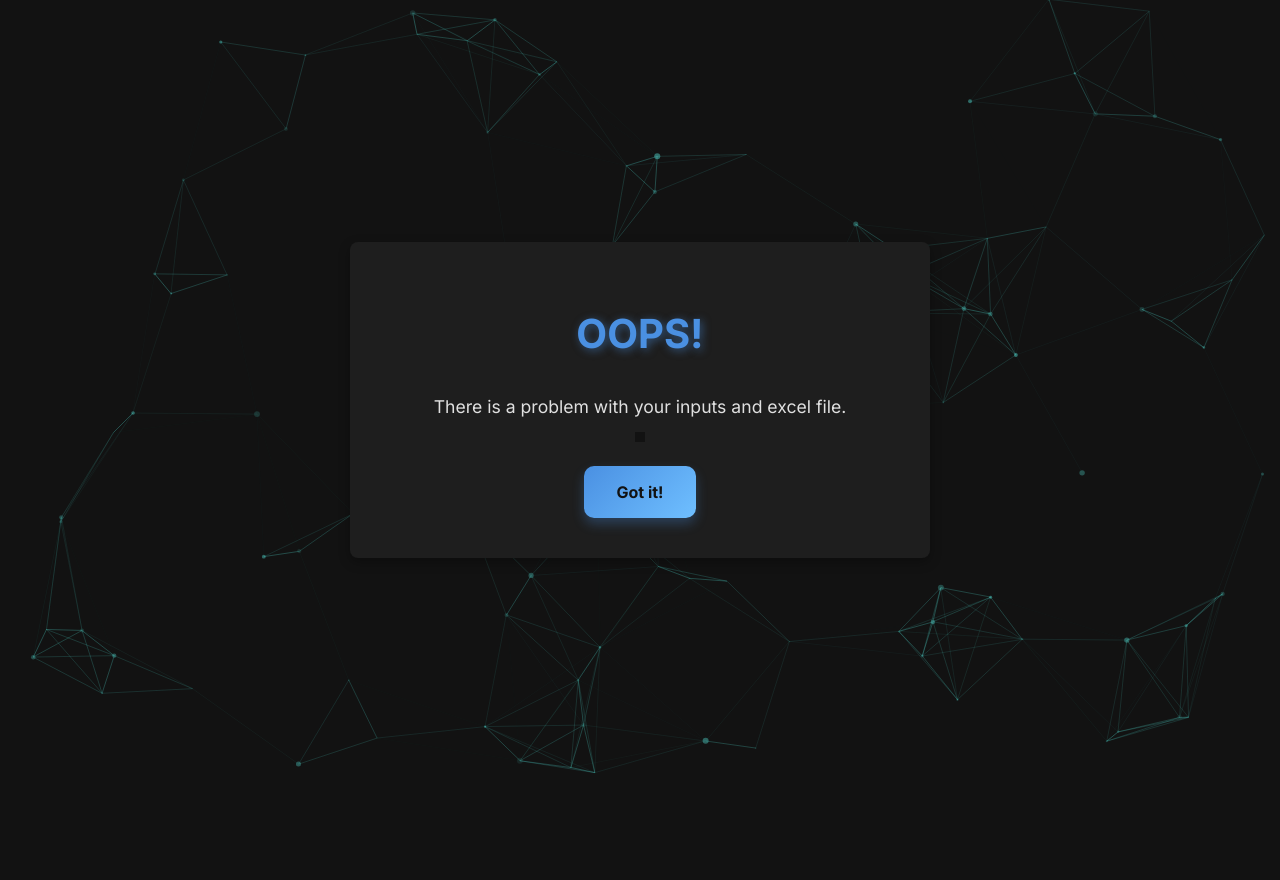
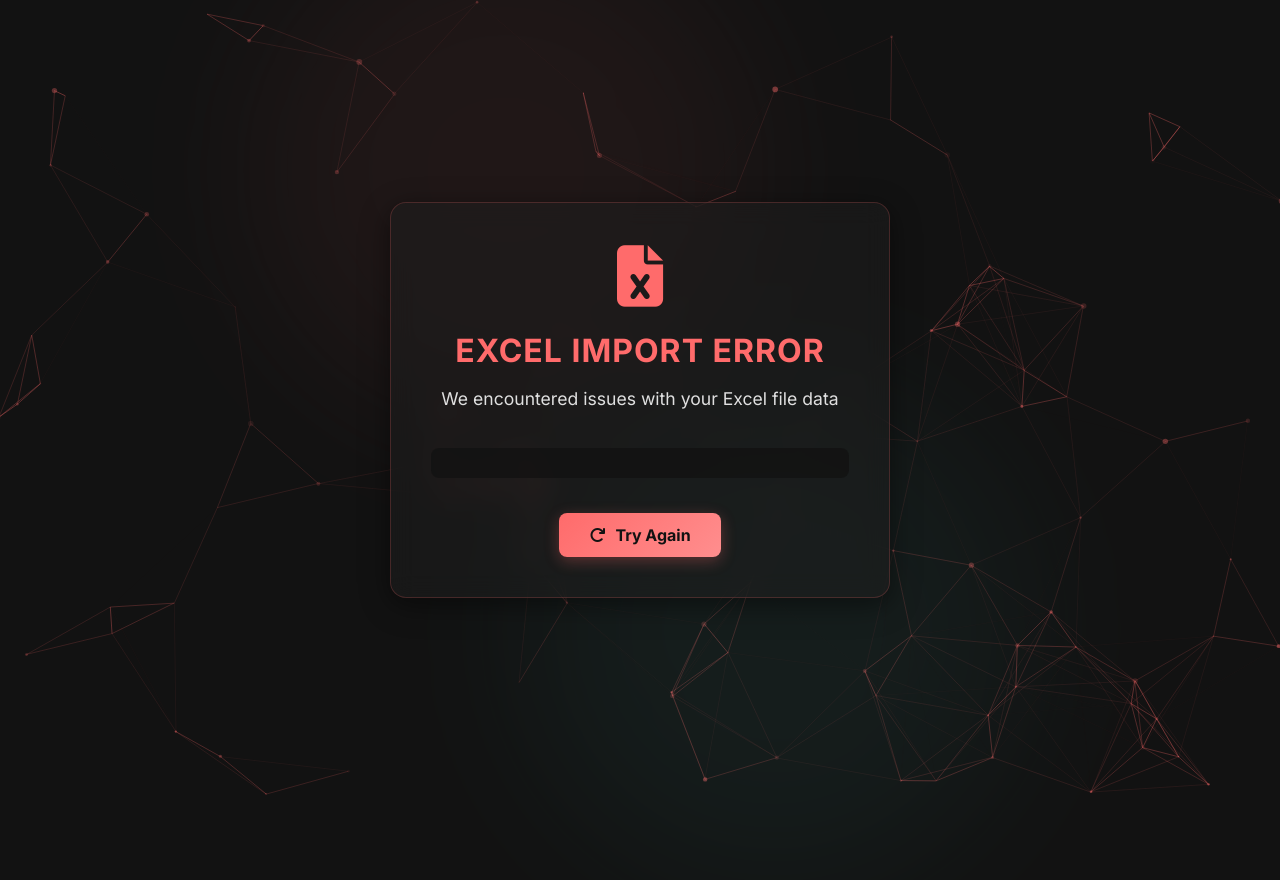
Before and after one commit to SEPAD-Project/WebApplication, a Flask app: template app/templates/class/error_in_excel.html in a window 1280 px wide. Before the commit the page ends 773 px from the top, so only its background shows below. Run offline with Flask 3, Linux system fonts and the light colour scheme; the template is opened without the code that fills it, so the values that code supplies are empty.

Commit message:
Error in excel page style improved

```diff
--- a/app/static/css/class/error_in_excel.css
+++ b/app/static/css/class/error_in_excel.css
@@ -1,89 +1,263 @@
+:root {
+    --primary-color: #4ECDC4;
+    --primary-dark: #3aa8a1;
+    --secondary-color: #FF6B6B;
+    --dark-bg: #121212;
+    --dark-gray: #1E1E1E;
+    --medium-gray: #2C2C2C;
+    --light-gray: #E0E0E0;
+    --white: #FFFFFF;
+    --shadow: 0 4px 20px rgba(0, 0, 0, 0.2);
+  }
+
+  * {
+      box-sizing: border-box;
+      margin: 0;
+      padding: 0;
+  }
+
   body {
-    align-items: center;
-    background-color: #121212;
-    display: flex;
+      background-color: var(--dark-bg);
+      color: var(--light-gray);
       font-family: 'Inter', sans-serif;
       height: 100vh;
-    justify-content: center;
       margin: 0;
-    text-align: center;
+      overflow: hidden;
+      position: relative;
+  }
+
+  body::before,
+  body::after {
+      content: '';
+      position: absolute;
+      border-radius: 50%;
+      filter: blur(80px);
+      opacity: 0.4;
+      z-index: -1;
+  }
+
+  body::before {
+      top: -10%;
+      left: 20%;
+      width: 500px;
+      height: 500px;
+      background: rgba(255, 107, 107, 0.15);
+  }
+
+  body::after {
+      bottom: -10%;
+      right: 20%;
+      width: 500px;
+      height: 500px;
+      background: rgba(78, 205, 196, 0.15);
   }
 
   #particles-js {
       position: absolute;
-    top: 0;
-    left: 0;
       width: 100%;
       height: 100%;
       z-index: -1;
   }
 
-.notification-container {
-    align-items: center;
-    background-color: #1E1E1E;
-    border-radius: 8px;
-    box-shadow: 0 4px 12px rgba(0, 0, 0, 0.3);
+  .content-area {
       display: flex;
       flex-direction: column;
+      align-items: center;
+      justify-content: center;
+      width: 100%;
       padding: 40px;
-    width: 500px;
+      min-height: 100vh;
+  }
+
+  .glass-card {
+      background: rgba(30, 30, 30, 0.5);
+      backdrop-filter: blur(12px);
+      -webkit-backdrop-filter: blur(12px);
+      border-radius: 16px;
+      border: 1px solid rgba(255, 107, 107, 0.2);
+      box-shadow: var(--shadow),
+                  0 8px 32px rgba(0, 0, 0, 0.3);
+      padding: 40px;
+      width: 100%;
+      max-width: 500px;
+      transition: transform 0.3s ease, box-shadow 0.3s ease;
+  }
+
+  .glass-card:hover {
+      transform: translateY(-5px);
+      box-shadow: 0 12px 24px rgba(0, 0, 0, 0.4);
+  }
+
+  .notification-container {
+      display: flex;
+      flex-direction: column;
+      align-items: center;
+      text-align: center;
+  }
+
+  .notification-icon {
+      color: var(--secondary-color);
+      font-size: 3.5rem;
+      margin-bottom: 20px;
+      animation: pulse 1.5s infinite;
+  }
+
+  @keyframes pulse {
+      0% { transform: scale(1); }
+      50% { transform: scale(1.1); }
+      100% { transform: scale(1); }
   }
 
   .notification-title {
-    color: #4A90E2;
-    font-size: 2.5rem;
-    font-weight: bold;
-    margin-bottom: 20px;
-    text-shadow: 2px 2px 8px rgba(74, 144, 226, 0.5);
+      color: var(--secondary-color);
+      font-size: 2rem;
+      font-weight: 700;
+      margin-bottom: 15px;
+      text-transform: uppercase;
+      letter-spacing: 1px;
   }
 
   .notification-text {
-    color: #E0E0E0;
+      color: var(--light-gray);
       font-size: 1.1rem;
-    margin-bottom: 5px;
-    text-align: center;
+      margin-bottom: 20px;
+      line-height: 1.6;
+  }
+
+  .problems-area {
+      background: rgba(18, 18, 18, 0.7);
+      border-radius: 8px;
+      margin: 15px 0;
+      max-height: 200px;
+      overflow-y: auto;
+      padding: 15px;
+      width: 100%;
+      scrollbar-width: thin;
+      scrollbar-color: var(--secondary-color) transparent;
+  }
+
+  .problems-area::-webkit-scrollbar {
+      width: 6px;
+  }
+
+  .problems-area::-webkit-scrollbar-thumb {
+      background-color: var(--secondary-color);
+      border-radius: 3px;
+  }
+
+  .error-item {
+      display: flex;
+      align-items: flex-start;
+      gap: 10px;
+      margin-bottom: 10px;
+      padding: 8px;
+      background: rgba(255, 107, 107, 0.1);
+      border-radius: 4px;
+      transition: background 0.3s ease;
+  }
+
+  .error-item:hover {
+      background: rgba(255, 107, 107, 0.2);
+  }
+
+  .error-item i {
+      color: var(--secondary-color);
+      margin-top: 2px;
+      flex-shrink: 0;
+  }
+
+  .error-item span {
+      text-align: left;
+      font-size: 0.95rem;
+      line-height: 1.4;
   }
 
   .notification-action {
-    background: linear-gradient(135deg, #4A90E2, #6FBFFF);
-    border-radius: 10px;
-    box-shadow: 0 6px 12px rgba(74, 144, 226, 0.3);
-    color: #121212;
+      background: linear-gradient(135deg, var(--secondary-color), #ff8e8e);
+      border: none;
+      border-radius: 8px;
+      box-shadow: 0 4px 15px rgba(255, 107, 107, 0.3);
+      color: var(--dark-bg);
       cursor: pointer;
-    display: inline-block;
+      display: inline-flex;
+      align-items: center;
       font-size: 1rem;
-    font-weight: bold;
-    margin-top: 1.5rem;
-    padding: 1rem 2rem;
+      font-weight: 600;
+      padding: 12px 30px;
       text-decoration: none;
-    transition: all 0.3s ease-in-out;
+      transition: all 0.3s ease;
       position: relative;
       overflow: hidden;
+      margin-top: 20px;
   }
 
-.notification-action::before {
+  .notification-action i {
+      margin-right: 10px;
+  }
+
+  .notification-action:hover {
+      background: linear-gradient(135deg, #ff8e8e, var(--secondary-color));
+      box-shadow: 0 6px 20px rgba(255, 107, 107, 0.4);
+      transform: translateY(-3px);
+  }
+
+  .notification-action::after {
       content: '';
       position: absolute;
       top: 0;
       left: -100%;
       width: 100%;
       height: 100%;
-    background: rgba(255, 255, 255, 0.2);
-    transition: left 0.5s ease-in-out;
+      background: linear-gradient(90deg, transparent, rgba(255, 255, 255, 0.2), transparent);
+      transition: left 0.5s ease;
   }
 
-.notification-action:hover::before {
+  .notification-action:hover::after {
       left: 100%;
   }
 
-.notification-action:hover {
-    box-shadow: 0 8px 16px rgba(74, 144, 226, 0.4);
-    transform: translateY(-2px);
+  /* Responsive Design */
+  @media (max-width: 768px) {
+      .content-area {
+          padding: 20px;
       }
 
-.problems-area{
-    margin-top: 10px;
-    background-color: #121212;
-    overflow-y: scroll;
-    padding: 5px;
+      .glass-card {
+          padding: 30px;
       }
+
+      .notification-title {
+          font-size: 1.8rem;
+      }
+
+      .notification-text {
+          font-size: 1rem;
+      }
+
+      .error-item span {
+          font-size: 0.9rem;
+      }
+  }
+
+  @media (max-width: 480px) {
+      .glass-card {
+          padding: 25px;
+      }
+
+      .notification-title {
+          font-size: 1.5rem;
+      }
+
+      .notification-icon {
+          font-size: 3rem;
+      }
+
+      .notification-action {
+          padding: 10px 25px;
+          font-size: 0.9rem;
+      }
+
+      .problems-area {
+          max-height: 150px;
+      }
+  }
--- a/app/templates/class/error_in_excel.html
+++ b/app/templates/class/error_in_excel.html
@@ -8,25 +8,69 @@
     <link rel="icon" type="image/x-icon" href="../static/icons/icon.ico">
     <link rel="stylesheet" href="{{ url_for('static', filename='css/class/error_in_excel.css') }}">
     <link href="https://fonts.googleapis.com/css2?family=Inter:wght@400;500;700&display=swap" rel="stylesheet">
+    <link rel="stylesheet" href="https://cdnjs.cloudflare.com/ajax/libs/font-awesome/6.5.1/css/all.min.css">
 </head>
 <body>
     <div id="particles-js"></div>
-    <div class="notification-container">
-        <h1 class="notification-title">OOPS!</h1>
-        <p class="notification-text">
-            There is a problem with your inputs and excel file.
-        </p>
-        <div class="problems-area">
-            {% for text in texts %}
+
+    <div class="content-area">
+        <div class="glass-card notification-container">
+            <div class="notification-icon">
+                <i class="fas fa-file-excel"></i>
+            </div>
+            <h1 class="notification-title">EXCEL IMPORT ERROR</h1>
             <p class="notification-text">
-                {{ text }}
+                We encountered issues with your Excel file data
             </p>
-            {% endfor %}
+
+            <div class="problems-area">
+                {% for text in texts %}
+                <div class="error-item">
+                    <i class="fas fa-exclamation-circle"></i>
+                    <span>{{ text }}</span>
+                </div>
+                {% endfor %}
+            </div>
+
+            <a href="{{ url_for('class_routes.add_from_excel') }}" class="notification-action">
+                <i class="fas fa-redo"></i> Try Again
+            </a>
         </div>
-        <a href="{{ url_for('class_routes.add_from_excel') }}" class="notification-action">Got it!</a>
     </div>
 
-    <script src="{{ url_for('static', filename='js/particles.min.js') }}"></script>
-    <script src="{{ url_for('static', filename='js/particles_config.js') }}"></script>
+    <script src="https://cdn.jsdelivr.net/particles.js/2.0.0/particles.min.js"></script>
+    <script>
+        document.addEventListener('DOMContentLoaded', function() {
+            particlesJS('particles-js', {
+                "particles": {
+                    "number": { "value": 80, "density": { "enable": true, "value_area": 800 } },
+                    "color": { "value": "#FF6B6B" },
+                    "shape": { "type": "circle" },
+                    "opacity": { "value": 0.5, "random": true },
+                    "size": { "value": 3, "random": true },
+                    "line_linked": {
+                        "enable": true,
+                        "distance": 150,
+                        "color": "#FF6B6B",
+                        "opacity": 0.4,
+                        "width": 1
+                    },
+                    "move": {
+                        "enable": true,
+                        "speed": 1.5,
+                        "direction": "none",
+                        "random": true,
+                        "out_mode": "out"
+                    }
+                },
+                "interactivity": {
+                    "events": {
+                        "onhover": { "enable": true, "mode": "grab" },
+                        "onclick": { "enable": true, "mode": "push" }
+                    }
+                }
+            });
+        });
+    </script>
 </body>
 </html>
```
Lines whose indentation alone changed are shown as unchanged.
